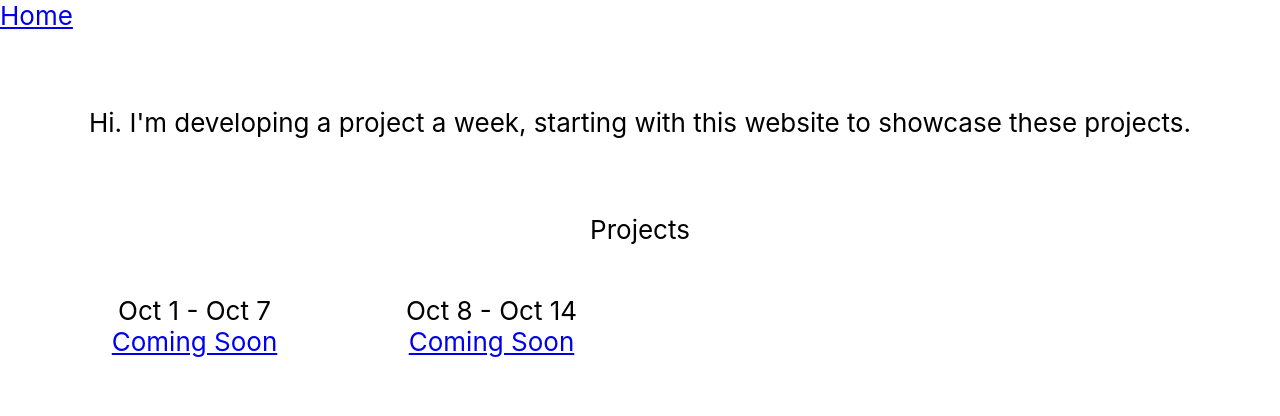
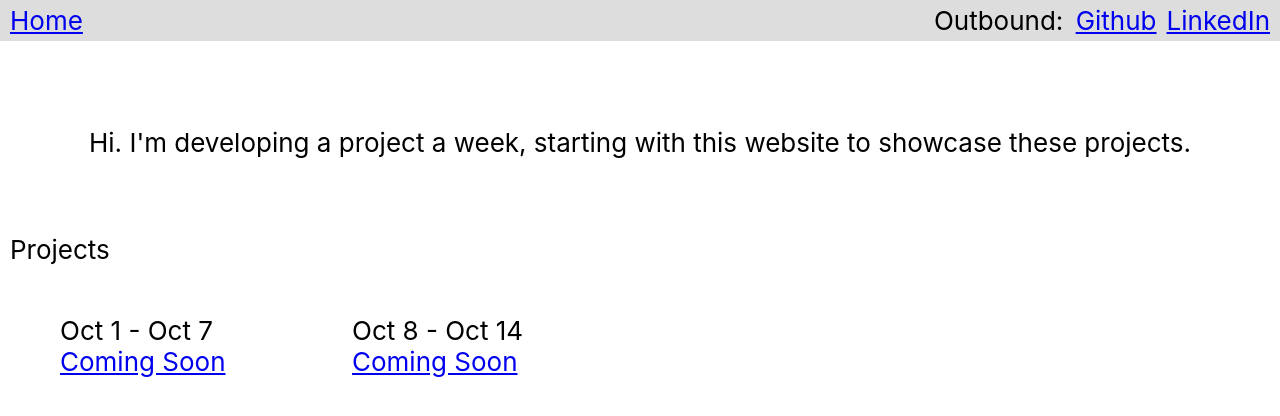
Before and after one commit to matthewjwein/HomePage, a React (Create React App) app: page / in a window 1280 px wide. Shown: the top 416 px of the page. Built offline with nearby package versions, Linux system fonts and the light colour scheme.

Commit message:
Add navbar and improve styling

```diff
--- a/package.json
+++ b/package.json
@@ -14,6 +14,7 @@
     "react": "^18.2.0",
     "react-bootstrap": "^2.9.0",
     "react-dom": "^18.2.0",
+    "react-pdf": "^7.4.0",
     "react-router": "^6.16.0",
     "react-router-dom": "^6.16.0",
     "react-scripts": "5.0.1",
--- a/src/App.css
+++ b/src/App.css
@@ -2,12 +2,26 @@ body {
   font-size: calc(10px + 2vmin);
 }
 
-.app {
-  text-align: center;
+.navbar {
+  text-align: left;
+  background-color: #ddd;
+  padding: 5px;
 }
 
-.navbar {
-  text-align: left;
+.navbar a {
+  padding: 5px;
+}
+
+.navbar img {
+  height: 30px;
+}
+
+.navbar .external-links {
+  float: right;
+}
+
+.project-wrapper {
+  padding: 10px;
 }
 
 .introduction {
@@ -16,6 +30,10 @@ body {
   align-items: center;
   justify-content: center;
   padding: 50px;
+}
+
+.project-list-label {
+  text-align: left;
 }
 
 .project-list {
--- a/src/App.tsx
+++ b/src/App.tsx
@@ -23,11 +23,13 @@ function App(): JSX.Element {
   return (
     <div className="app">
       <Navbar />
-      <Routes>
-        <Route path="/" element={<Homepage projects={projects} />} />
-        <Route path="/project/1" element={<Project1 />} />
-        <Route path="/project/2" element={<Project2 />} />
-      </Routes>
+      <div className="project-wrapper">
+        <Routes>
+          <Route path="/" element={<Homepage projects={projects} />} />
+          <Route path="/project/1" element={<Project1 />} />
+          <Route path="/project/2" element={<Project2 />} />
+        </Routes>
+      </div>
     </div>
   );
 }
--- a/src/components/Homepage.tsx
+++ b/src/components/Homepage.tsx
@@ -8,7 +8,7 @@ interface ProjectListProps {
 
 const Post: React.FC<ProjectListProps> = ({ projects }) => {
     return (
-        <div className="app-header">
+        <div>
             <p className="introduction">
                 Hi. I'm developing a project a week, starting with this website to showcase these projects.
             </p>
--- a/src/components/Navbar.tsx
+++ b/src/components/Navbar.tsx
@@ -5,6 +5,11 @@ const Navbar = () => {
         <nav className="navbar">
             <div>
                 <a href="/">Home</a>
+                <div className="external-links">
+                    <label>Outbound: </label>
+                    <a href="https://github.com/matthewjwein">Github</a>
+                    <a href="https://www.linkedin.com/in/matthewjwein">LinkedIn</a>
+                </div>
             </div>
         </nav>
     );
--- a/src/components/ProjectList.tsx
+++ b/src/components/ProjectList.tsx
@@ -8,7 +8,7 @@ interface ProjectListProps {
 const ProjectList: React.FC<ProjectListProps> = ({ projects }) => {
     return (
         <div>
-            <label>Projects</label>
+            <label className="project-list-label">Projects</label>
             <div className="project-list">
                 {projects.map((project, index) => (
                     <ProjectCard key={index} id={project.id} title={project.title} tags={project.tags} />
```
Also changed, not shown: 1 other file (tests, documents, lock files or other folders).
